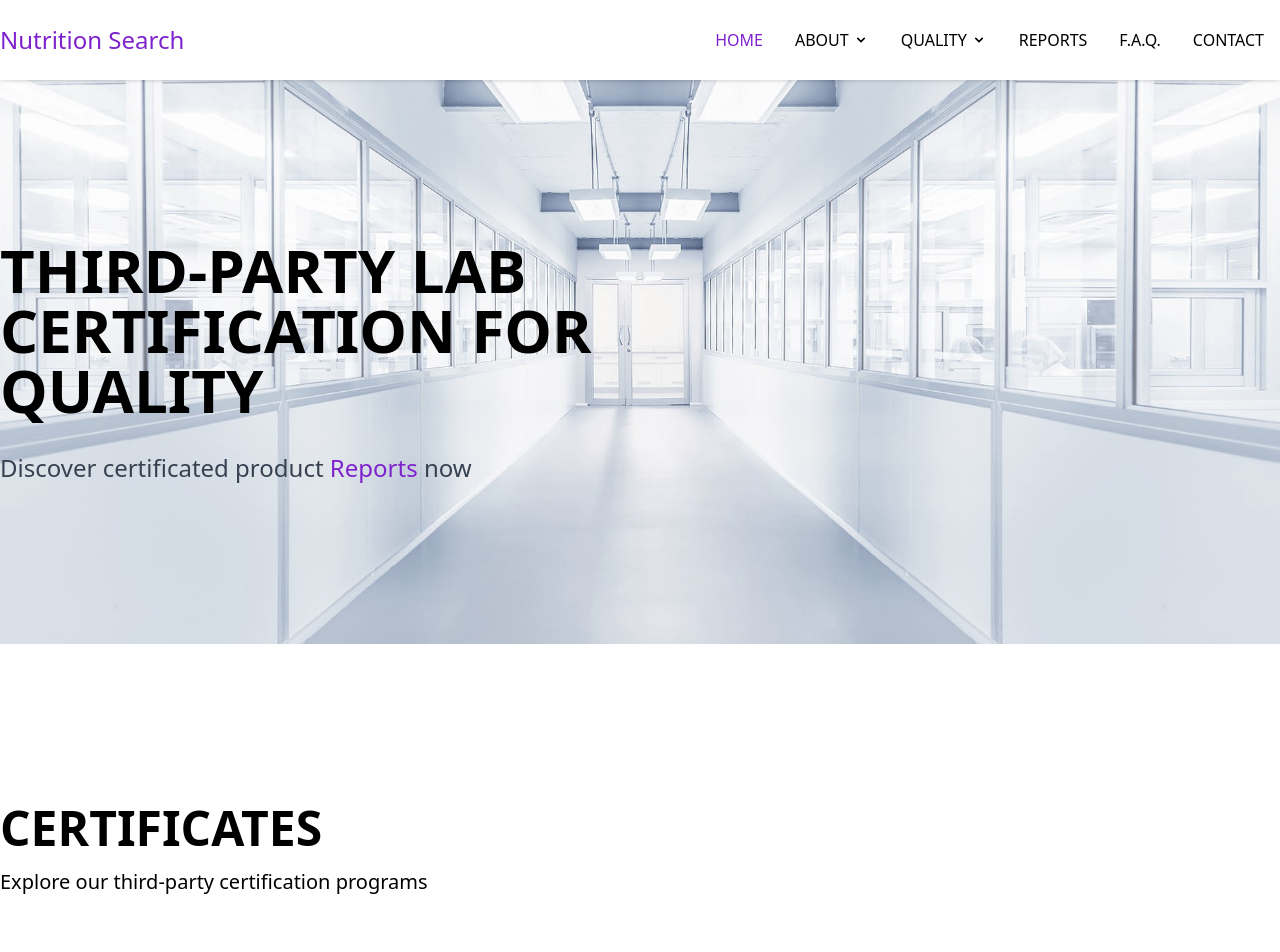
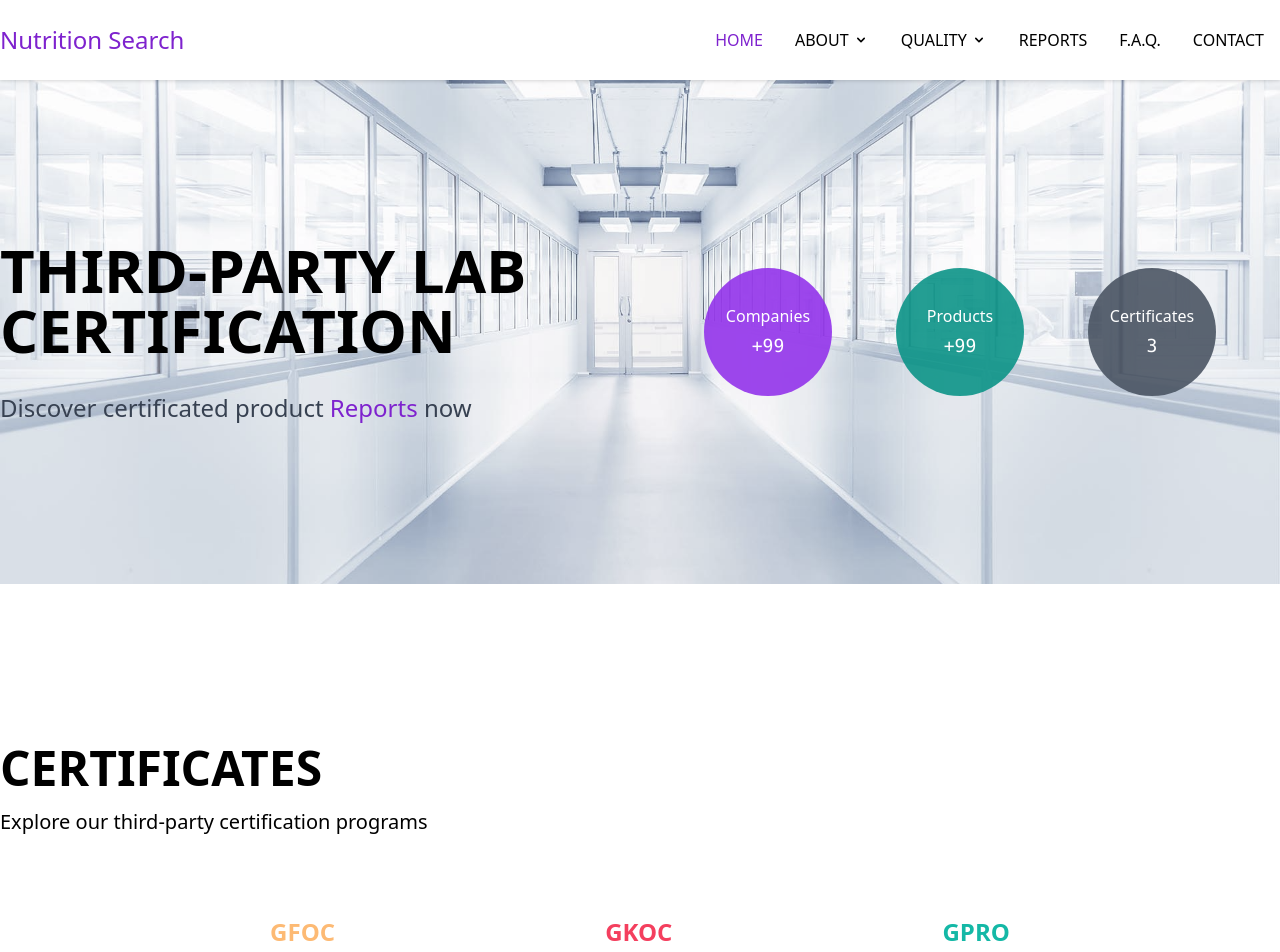
Before and after one commit to bedirhanyildirim/bedue, a Vue app: page / in a window 1280 px wide. Shown: the top 952 px of the page. Built offline with nearby package versions, Linux system fonts and the light colour scheme; no server answers.

Commit message:
feat: homepage hero section extra info added

```diff
--- a/src/pages/Frontend/Home.vue
+++ b/src/pages/Frontend/Home.vue
@@ -1,29 +1,43 @@
 <template>
   <div class="w-full">
     <section class="w-full flex justify-center relative">
-      <div class="absolute w-full top-0 bottom-0 bg-hero-image-01 bg-center bg-no-repeat bg-cover bg-origin-border saturate-50"></div>
-      <div class="max-w-screen-xl w-full flex flex-col justify-between py-20 my-20 saturate-100">
+      <div class="absolute w-full top-0 bottom-0 bg-hero-image-01 bg-center bg-no-repeat bg-cover bg-origin-border saturate-50 object-cover"></div>
+      <div class="max-w-screen-xl w-full flex flex-row justify-between py-20 my-20 saturate-100">
         <div class="w-1/2">
-          <h1 class="uppercase text-6xl mb-8 font-bold">Third-party lab certification for quality</h1>
+          <h1 class="uppercase text-6xl mb-8 font-bold">Third-party lab certification</h1>
           <span class="text-2xl text-gray-700">Discover certificated product <router-link to="/reports" class="text-purple-700 hover:underline transition-all">Reports</router-link> now</span>
+        </div>
+        <div class="w-1/2 flex flex-row items-center justify-evenly">
+          <div class="flex justify-center items-center flex-col rounded-full w-32 h-32 bg-purple-600/90 text-white hover:scale-110 transform-gpu transition-all">
+            <h3 class="font-sans font-thin">Companies</h3>
+            <span class="font-mono mt-1 text-lg">+99</span>
+          </div>
+          <div class="flex justify-center items-center flex-col rounded-full w-32 h-32 bg-teal-600/90 text-white hover:scale-110 transform-gpu transition-all">
+            <h3 class="font-thin">Products</h3>
+            <span class="font-mono mt-1 text-lg">+99</span>
+          </div>
+          <div class="flex justify-center items-center flex-col rounded-full w-32 h-32 bg-gray-600/90 text-white hover:scale-110 transform-gpu transition-all">
+            <h3 class="font-thin">Certificates</h3>
+            <span class="font-mono mt-1 text-lg">3</span>
+          </div>
         </div>
       </div>
     </section>
     <section class="bg-white w-full flex justify-center">
       <div class="max-w-screen-xl w-full flex flex-col justify-between py-20 my-20">
         <h2 class="text-5xl uppercase font-bold mb-4">Certificates</h2>
-        <span class="mb-20 block text-xl ">Explore our third-party certification programs</span>
-        <ul class="flex flew-row w-full justify-between">
+        <span class="mb-20 block text-xl">Explore our third-party certification programs</span>
+        <ul class="flex flew-row w-full justify-evenly">
           <li class="flex flex-col items-center">
-            <router-link to="/quality/certificates/GFOC" class="text-2xl font-bold uppercase text-purple-700">GFOC</router-link>
+            <router-link to="/quality/certificates/GFOC" class="text-2xl font-bold uppercase text-orange-300">GFOC</router-link>
             <span class="text-base text-gray-700">Fish Oil</span>
           </li>
           <li class="flex flex-col items-center">
-            <span class="text-2xl font-bold uppercase text-purple-700">GKOC</span>
+            <span class="text-2xl font-bold uppercase text-rose-500">GKOC</span>
             <span class="text-base text-gray-700">Krill Oil</span>
           </li>
           <li class="flex flex-col items-center">
-            <span class="text-2xl font-bold uppercase text-purple-700">GPRO</span>
+            <span class="text-2xl font-bold uppercase text-teal-500">GPRO</span>
             <span class="text-base text-gray-700">Probiotic</span>
           </li>
         </ul>
```
